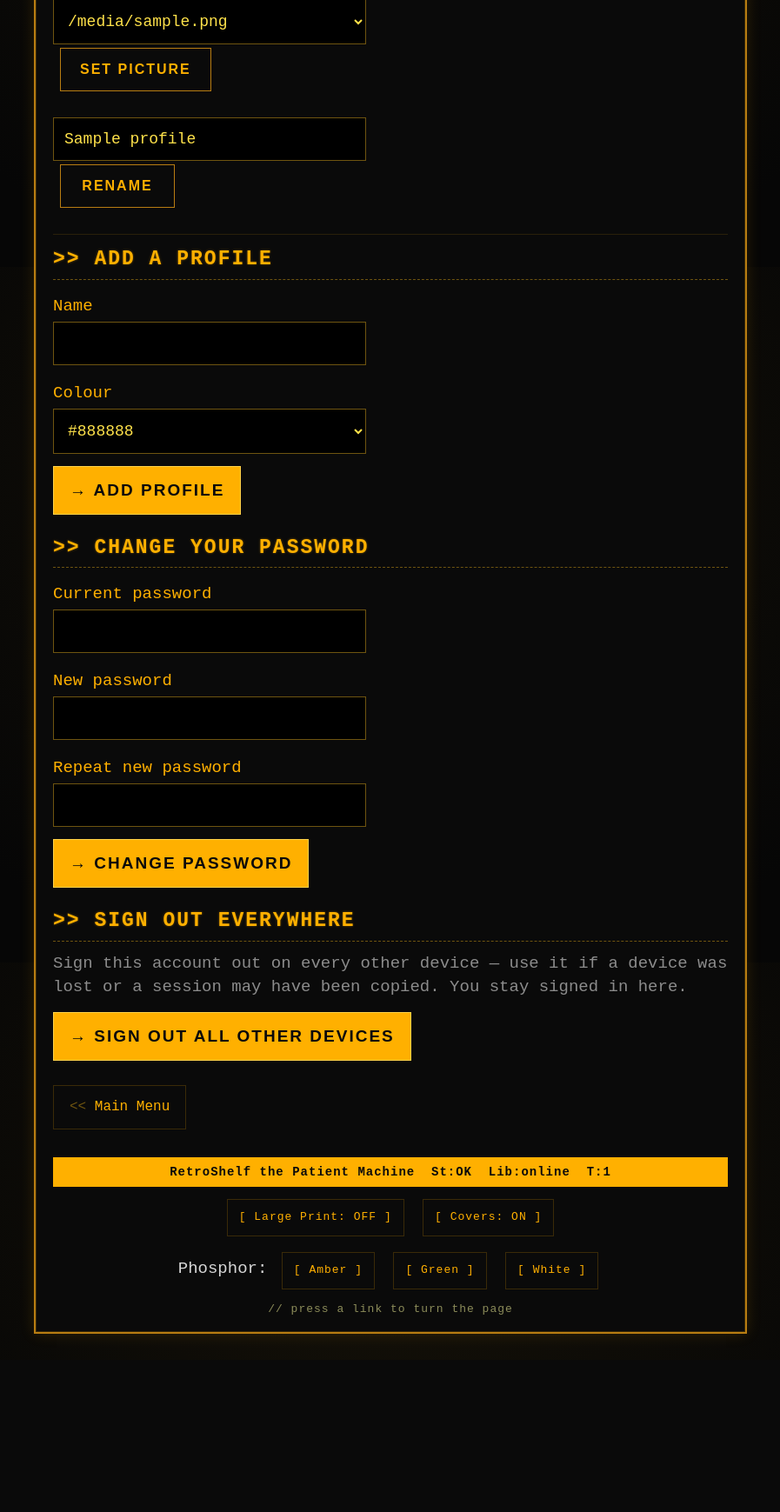
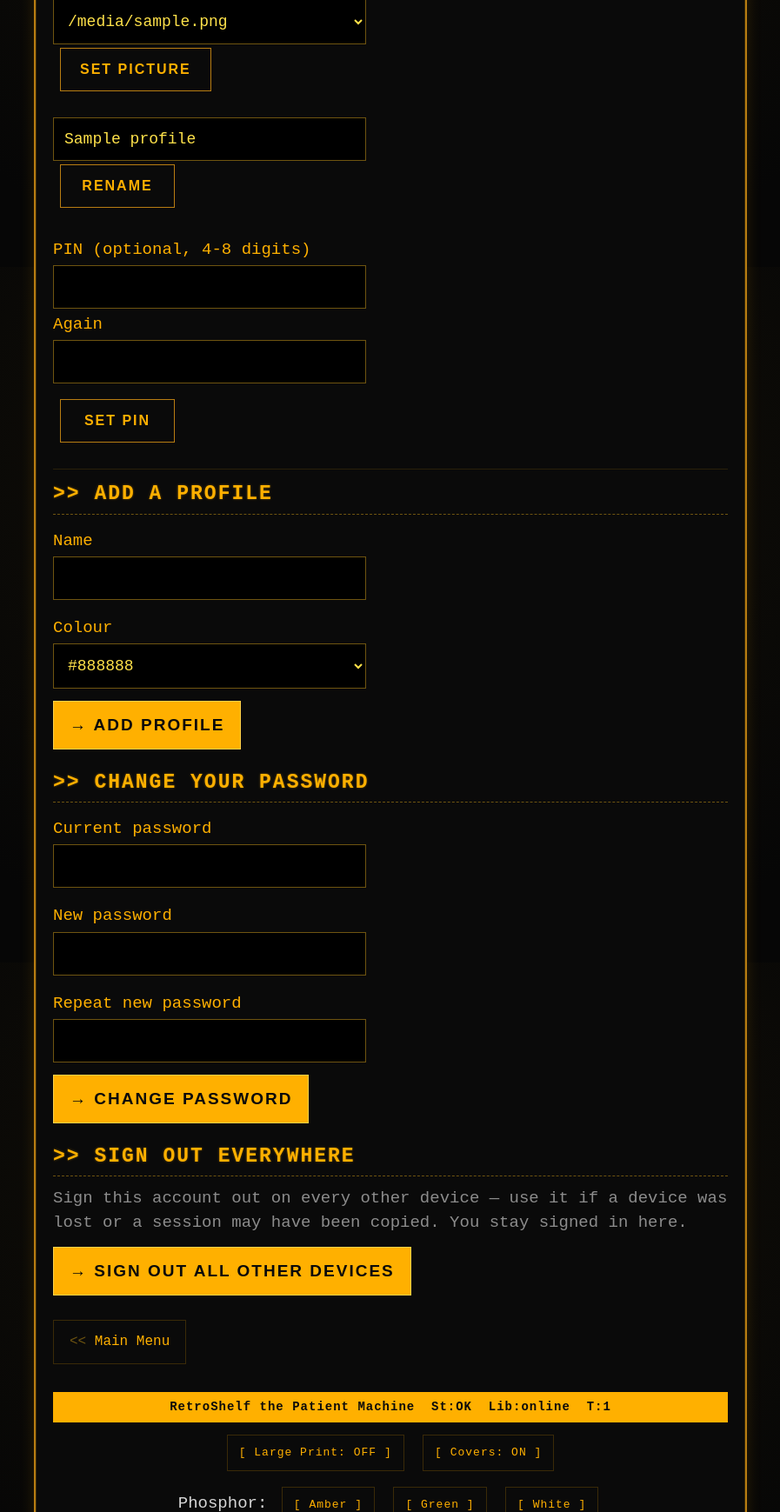
Before and after one commit to Caleb68864/RetroShelf, a FastAPI app: template app/templates/account.html in a window 1280 px wide. Shown: the part 493-2232 px from the top of the page at 87% size, without its empty margins (191-1088 px from the left). Before the commit the page ends 2035 px from the top, so only its background shows below. Run offline with FastAPI, Linux system fonts and the light colour scheme; the template is opened without the code that fills it: most values are stand-ins (such as "Sample title", 1, 10 or a date in 2020); grey boxes marked "Sample" are stand-in pictures; parts of the project's set-up code (start-up, migrations or seed data) failed here and were passed over; some libraries are stand-ins or nearby versions.

Commit message:
Add an opt-in per-profile PIN: hashed, rate-limited, plain forms
Selecting a pinned profile needs its PIN; changing, removing or deleting
needs the PIN or the account password. 5 wrong tries per profile and per
address in 15 minutes.

Co-Authored-By: Claude Opus 5.5 <noreply@anthropic.com>
Claude-Session: https://claude.ai/code/session_01NdYVW2pRg6gv9iHVh5mnCY

```diff
--- a/app/main.py
+++ b/app/main.py
@@ -1255,7 +1255,7 @@ def _register_routes(app: FastAPI, cfg: Config) -> None:
             return RedirectResponse("/login", status_code=303)
         acct = sess["account"]
         profiles = [{"id": pid, "name": p["name"], "color": p["color"],
-                     "avatar_url": _avatar_url(p)}
+                     "avatar_url": _avatar_url(p), "has_pin": bool(p.get("has_pin"))}
                     for pid, p in acct["profiles"].items()]
         return templates.TemplateResponse(request, "profiles.html", {
             "csrf": _csrf_field(request), "profiles": profiles,
@@ -1283,7 +1283,7 @@ def _register_routes(app: FastAPI, cfg: Config) -> None:
             # No successful mutation reaches _fail, so the session's account
             # snapshot is an accurate profile list to re-render.
             profiles = [{"id": pid, "name": p["name"], "color": p["color"],
-                         "avatar_url": _avatar_url(p)}
+                         "avatar_url": _avatar_url(p), "has_pin": bool(p.get("has_pin"))}
                         for pid, p in acct["profiles"].items()]
             return templates.TemplateResponse(request, "profiles.html", {
                 "csrf": _csrf_field(request), "profiles": profiles,
@@ -1304,9 +1304,41 @@ def _register_routes(app: FastAPI, cfg: Config) -> None:
         profile_id = form.get("profile_id") or ""
         if not store(request).profile_belongs(account_id, profile_id):
             return _fail("That profile is not available.")
+        if acct["profiles"].get(profile_id, {}).get("has_pin"):
+            refusal = _pin_check(request, account_id, profile_id, form.get("pin") or "",
+                                 allow_password=False)
+            if refusal:
+                return _fail(refusal)
         resp: Response = RedirectResponse("/", status_code=303)
         _mint_session(request, resp, account_id, profile_id, acct["token_version"])
         return resp
+
+    def pin_throttle(request: Request) -> LoginThrottle:
+        """The PIN-attempt throttle, separate from the login one: at most 5
+        wrong tries per profile (and per address) in 15 minutes."""
+        th = getattr(request.app.state, "pin_throttle", None)
+        if th is None:
+            th = request.app.state.pin_throttle = LoginThrottle(hard_max_ip=5)
+        return th
+
+    def _pin_check(request: Request, account_id: str, profile_id: str, value: str, *,
+                   allow_password: bool) -> str | None:
+        """Check a profile PIN (or, with *allow_password*, the account
+        password instead, for a forgotten PIN). Returns an error message, or
+        ``None`` when it passes. Rate-limited per profile and per address."""
+        th = pin_throttle(request)
+        key = f"pin:{account_id}:{profile_id}"
+        ip = _client_ip(request)
+        if th.locked(key) or th.locked(ip):
+            return "Too many wrong tries. Wait 15 minutes and try again."
+        ok = store(request).verify_pin(account_id, profile_id, value) or (
+            allow_password and store(request).verify_account_password(account_id, value))
+        if not ok:
+            th.record_failure(key, key)
+            th.record_failure("", ip)
+            return "That PIN is wrong."
+        th.record_success(key, key)
+        return None
 
     def _account_context(request: Request, account: dict, *,
                          error: str | None = None, message: str | None = None) -> dict:
@@ -1314,6 +1346,7 @@ def _register_routes(app: FastAPI, cfg: Config) -> None:
         current_pid = current_profile_id(request)
         profiles = [{"id": pid, "name": p["name"], "color": p["color"],
                      "current": pid == current_pid, "avatar": p.get("avatar") or AVATAR_SHAPES[0],
+                     "has_pin": bool(p.get("has_pin")),
                      "avatar_url": _avatar_url(p)}
                     for pid, p in account["profiles"].items()]
         return {
@@ -1488,10 +1521,42 @@ def _register_routes(app: FastAPI, cfg: Config) -> None:
                 return _render(error="That profile is not available.", status=400)
             return _render(message="Profile renamed.")
 
+        def _profile_has_pin(pid: str) -> bool:
+            fresh = store(request).get_account(account_id) or acct
+            return bool(fresh["profiles"].get(pid, {}).get("has_pin"))
+
+        if action in ("set_pin", "clear_pin"):
+            profile_id = form.get("profile_id") or ""
+            if not store(request).profile_belongs(account_id, profile_id):
+                return _render(error="That profile is not available.", status=400)
+            # Changing or removing an existing PIN needs that PIN, or the
+            # account password if it was forgotten.
+            if _profile_has_pin(profile_id):
+                refusal = _pin_check(request, account_id, profile_id,
+                                     form.get("current") or "", allow_password=True)
+                if refusal:
+                    return _render(error=refusal, status=400)
+            if action == "clear_pin":
+                store(request).clear_pin(account_id, profile_id)
+                return _render(message="PIN removed.")
+            pin, confirm = form.get("pin") or "", form.get("confirm") or ""
+            if pin != confirm:
+                return _render(error="The two PINs do not match.", status=400)
+            try:
+                store(request).set_pin(account_id, profile_id, pin)
+            except ValueError as exc:
+                return _render(error=str(exc), status=400)
+            return _render(message="PIN set.")
+
         if action == "delete_profile":
             profile_id = form.get("profile_id") or ""
             if not store(request).profile_belongs(account_id, profile_id):
                 return _render(error="That profile is not available.", status=400)
+            if _profile_has_pin(profile_id):
+                refusal = _pin_check(request, account_id, profile_id,
+                                     form.get("current") or "", allow_password=True)
+                if refusal:
+                    return _render(error=refusal, status=400)
             try:
                 store(request).delete_profile(account_id, profile_id)
             except ValueError as exc:
--- a/app/templates/account.html
+++ b/app/templates/account.html
@@ -27,11 +27,35 @@
       <input type="text" name="name" maxlength="40" value="{{ p.name }}">
       <button class="button small" type="submit">Rename</button>
     </form>
+    <form class="authform" method="post" action="/account">
+      <input type="hidden" name="_csrf" value="{{ csrf }}">
+      <input type="hidden" name="action" value="set_pin">
+      <input type="hidden" name="profile_id" value="{{ p.id }}">
+      {% if p.has_pin %}<p><label>Current PIN (or your password)<br>
+        <input type="password" name="current" maxlength="256" autocomplete="off"></label></p>{% endif %}
+      <p><label>{{ "New PIN" if p.has_pin else "PIN (optional, 4-8 digits)" }}<br>
+        <input type="password" name="pin" maxlength="8" pattern="[0-9]*" autocomplete="off"></label>
+      <label>Again<br>
+        <input type="password" name="confirm" maxlength="8" pattern="[0-9]*" autocomplete="off"></label></p>
+      <button class="button small" type="submit">{{ "Change PIN" if p.has_pin else "Set PIN" }}</button>
+    </form>
+    {% if p.has_pin %}
+    <form class="authform" method="post" action="/account">
+      <input type="hidden" name="_csrf" value="{{ csrf }}">
+      <input type="hidden" name="action" value="clear_pin">
+      <input type="hidden" name="profile_id" value="{{ p.id }}">
+      <p><label>Current PIN (or your password)<br>
+        <input type="password" name="current" maxlength="256" autocomplete="off"></label></p>
+      <button class="button small" type="submit">Remove PIN</button>
+    </form>
+    {% endif %}
     {% if can_delete %}
     <form class="authform" method="post" action="/account">
       <input type="hidden" name="_csrf" value="{{ csrf }}">
       <input type="hidden" name="action" value="delete_profile">
       <input type="hidden" name="profile_id" value="{{ p.id }}">
+      {% if p.has_pin %}<p><label>PIN (or your password) to delete<br>
+        <input type="password" name="current" maxlength="256" autocomplete="off"></label></p>{% endif %}
       <button class="button small" type="submit">Delete</button>
     </form>
     {% endif %}
--- a/app/templates/profiles.html
+++ b/app/templates/profiles.html
@@ -13,6 +13,8 @@
       <input type="hidden" name="_csrf" value="{{ csrf }}">
       <input type="hidden" name="action" value="select">
       <input type="hidden" name="profile_id" value="{{ p.id }}">
+      {% if p.has_pin %}<p><label>PIN for {{ p.name }}<br>
+        <input type="password" name="pin" maxlength="8" pattern="[0-9]*" autocomplete="off"></label></p>{% endif %}
       <button class="button big" type="submit"><img class="avatar" src="{{ p.avatar_url }}" width="48" height="48" alt=""> {{ p.name }}</button>
     </form>
   </li>
```
Also changed, not shown: app/store.py (+59 -1 lines), docs/ROADMAP.md (+15 -1 lines), tests/test_profile_pin.py (added, +89 -0 lines).
